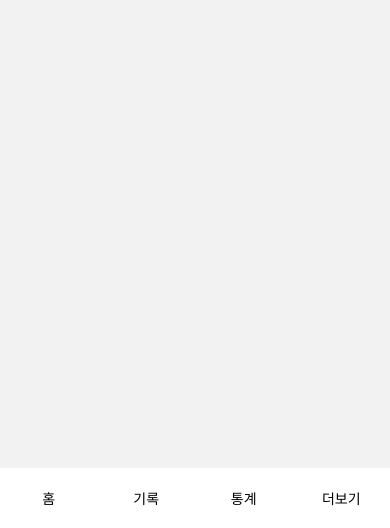
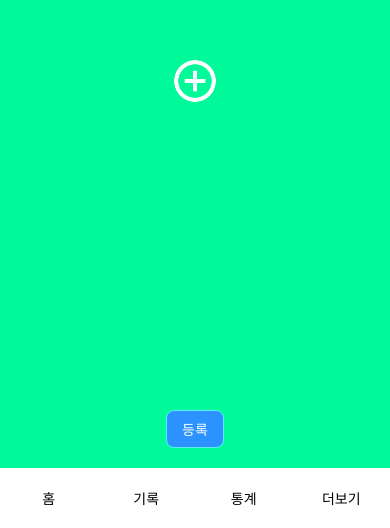
Before and after one commit to kigpand/healthinfo, a React Native app: screen /NewDataMain in a window 390 px wide. Shown: the part 316-844 px from the top of the page. Built offline with nearby package versions, Linux system fonts and the light colour scheme.

Commit message:
newDatamain 기본 UI

```diff
--- a/navigation/NewDataMain.tsx
+++ b/navigation/NewDataMain.tsx
@@ -1,5 +1,44 @@
-import {View} from 'react-native';
+import {RouteProp, useRoute} from '@react-navigation/native';
+import {Image, Pressable, StyleSheet, Text, View} from 'react-native';
+import {borderColor, buttonColor, mainColor} from '../style/color';
 
 export default function NewDataMain() {
-  return <View></View>;
+  const route = useRoute<RouteProp<any>>();
+  return (
+    <View style={styles.container}>
+      <Text>{route.params?.title}</Text>
+      <Image
+        style={styles.plus}
+        source={require('../img/plus.png')}
+        alt="plus"
+      />
+      <Pressable style={styles.button}>
+        <Text style={{color: 'white'}}>등록</Text>
+      </Pressable>
+    </View>
+  );
 }
+
+const styles = StyleSheet.create({
+  container: {
+    flex: 1,
+    alignItems: 'center',
+    justifyContent: 'center',
+    backgroundColor: mainColor,
+  },
+  plus: {
+    width: 50,
+    height: 50,
+    marginTop: 10,
+  },
+  button: {
+    backgroundColor: buttonColor,
+    borderWidth: 1,
+    borderColor: borderColor,
+    paddingHorizontal: 15,
+    paddingVertical: 8,
+    position: 'absolute',
+    bottom: 20,
+    borderRadius: 8,
+  },
+});
```
Also changed, not shown: img/plus.png (added).
